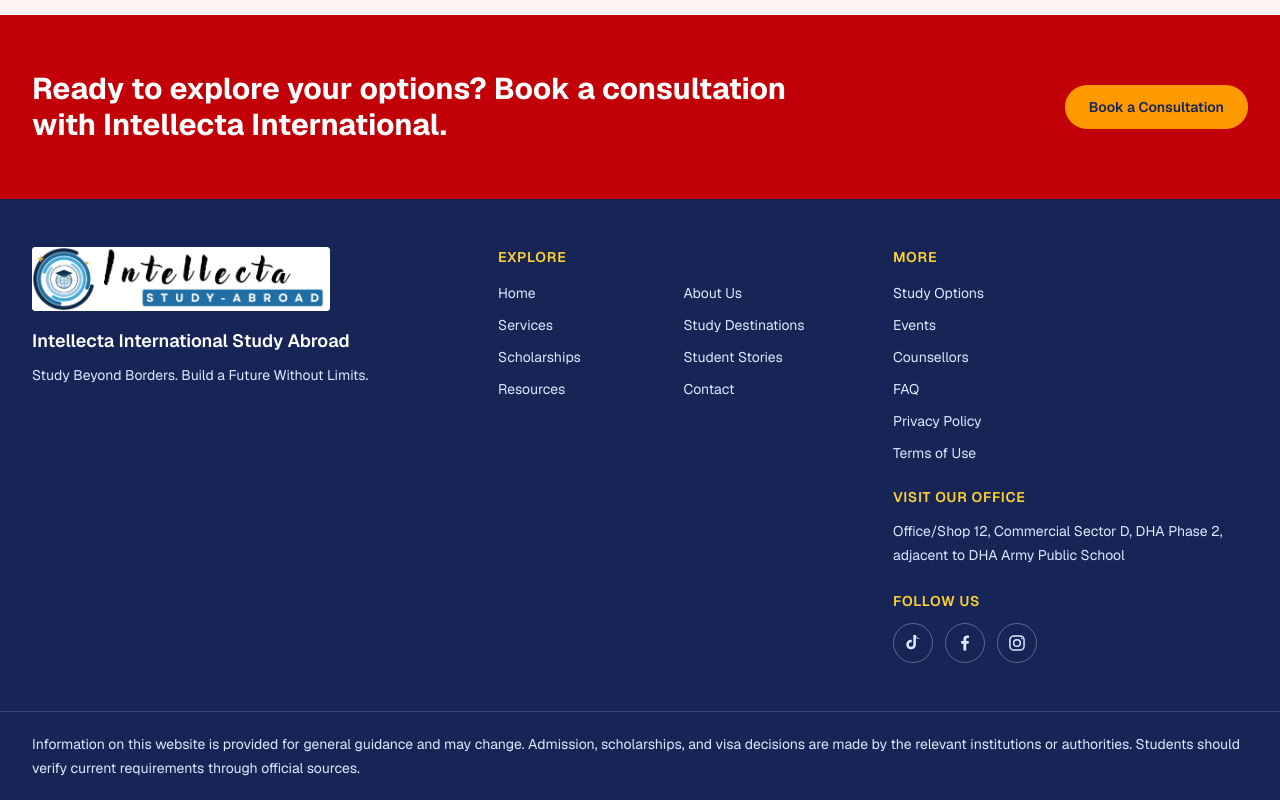
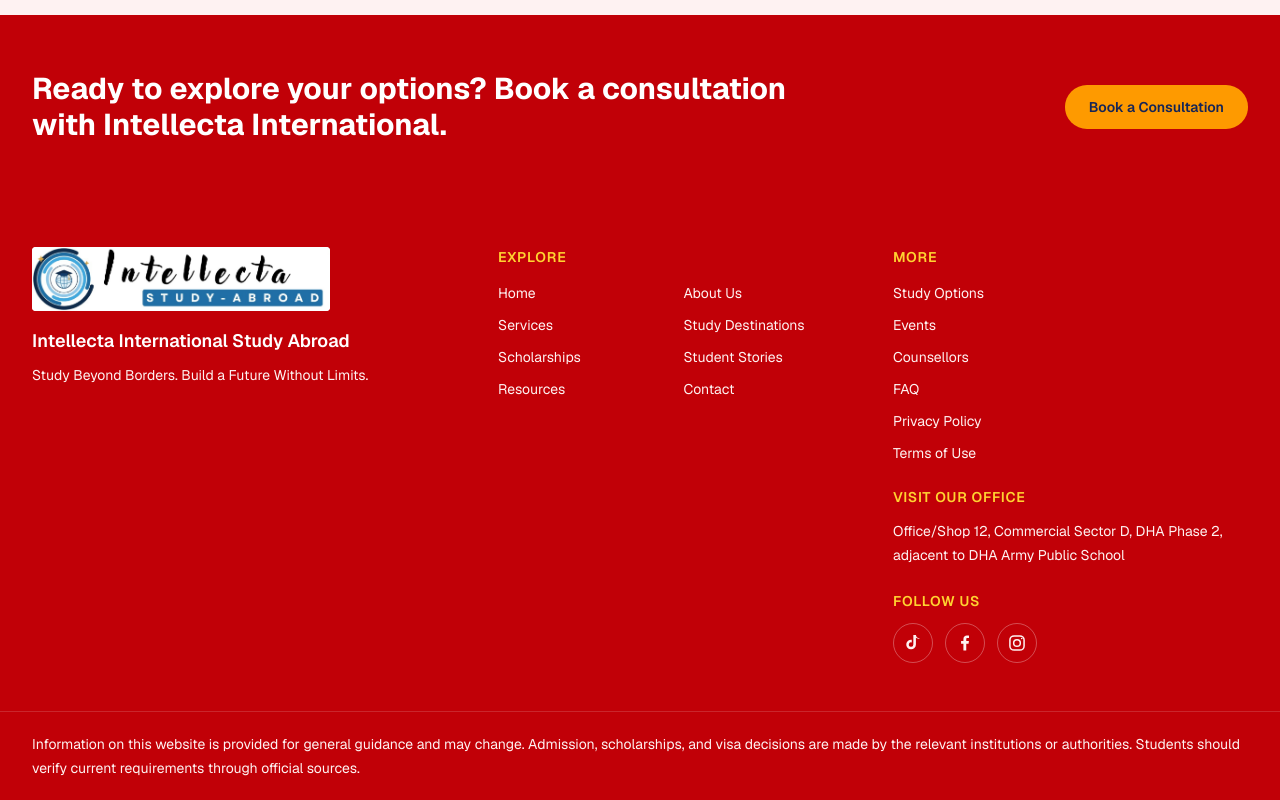
Before and after one commit to konain611/intellecta-study-abroad, a Next.js app: page / in a window 1280 px wide. Shown: the part 3446-4246 px from the top of the page. Built offline with nearby package versions, Linux system fonts and the light colour scheme.

Commit message:
Update site-footer.tsx

```diff
--- a/src/components/site-footer.tsx
+++ b/src/components/site-footer.tsx
@@ -13,7 +13,7 @@ import {
 
 export function SiteFooter() {
   return (
-    <footer className="bg-blue-950 text-white">
+    <footer className="bg-red-700 text-white">
       <div className="mx-auto grid max-w-7xl gap-10 px-4 py-12 sm:px-6 md:grid-cols-2 lg:grid-cols-[1.2fr_1fr_1fr] lg:px-8">
         <div>
           <Link href="/" aria-label={`${brandName} home`}>
@@ -26,14 +26,14 @@ export function SiteFooter() {
             />
           </Link>
           <p className="mt-4 max-w-sm text-lg font-semibold">{brandName}</p>
-          <p className="mt-2 text-sm leading-6 text-blue-100">{tagline}</p>
+          <p className="mt-2 text-sm leading-6 text-red-50">{tagline}</p>
         </div>
 
         <div>
           <h2 className="text-sm font-semibold uppercase tracking-wider text-amber-300">
             Explore
           </h2>
-          <ul className="mt-4 grid grid-cols-2 gap-x-4 gap-y-3 text-sm text-blue-100">
+          <ul className="mt-4 grid grid-cols-2 gap-x-4 gap-y-3 text-sm text-red-50">
             {primaryNavigation.map((item) => (
               <li key={item.href}>
                 <Link className="hover:text-white focus-visible:outline-none focus-visible:ring-2 focus-visible:ring-amber-300" href={item.href}>
@@ -48,7 +48,7 @@ export function SiteFooter() {
           <h2 className="text-sm font-semibold uppercase tracking-wider text-amber-300">
             More
           </h2>
-          <ul className="mt-4 space-y-3 text-sm text-blue-100">
+          <ul className="mt-4 space-y-3 text-sm text-red-50">
             {secondaryNavigation.map((item) => (
               <li key={item.href}>
                 <Link className="hover:text-white focus-visible:outline-none focus-visible:ring-2 focus-visible:ring-amber-300" href={item.href}>
@@ -60,11 +60,11 @@ export function SiteFooter() {
           <h2 className="mt-6 text-sm font-semibold uppercase tracking-wider text-amber-300">
             Visit our office
           </h2>
-          <p className="mt-3 text-sm leading-6 text-blue-100">{officeAddress}</p>
+          <p className="mt-3 text-sm leading-6 text-red-50">{officeAddress}</p>
           <h2 className="mt-6 text-sm font-semibold uppercase tracking-wider text-amber-300">
             Follow us
           </h2>
-          <ul className="mt-3 flex flex-wrap gap-3 text-blue-100">
+          <ul className="mt-3 flex flex-wrap gap-3 text-red-50">
             {socialLinks.map((social) => (
               <li key={social.label}>
                 <a
@@ -83,7 +83,7 @@ export function SiteFooter() {
         </div>
       </div>
       <div className="border-t border-white/15">
-        <p className="mx-auto max-w-7xl px-4 py-5 text-sm leading-6 text-blue-100 sm:px-6 lg:px-8">
+        <p className="mx-auto max-w-7xl px-4 py-5 text-sm leading-6 text-red-50 sm:px-6 lg:px-8">
           {footerDisclaimer}
         </p>
       </div>
```
